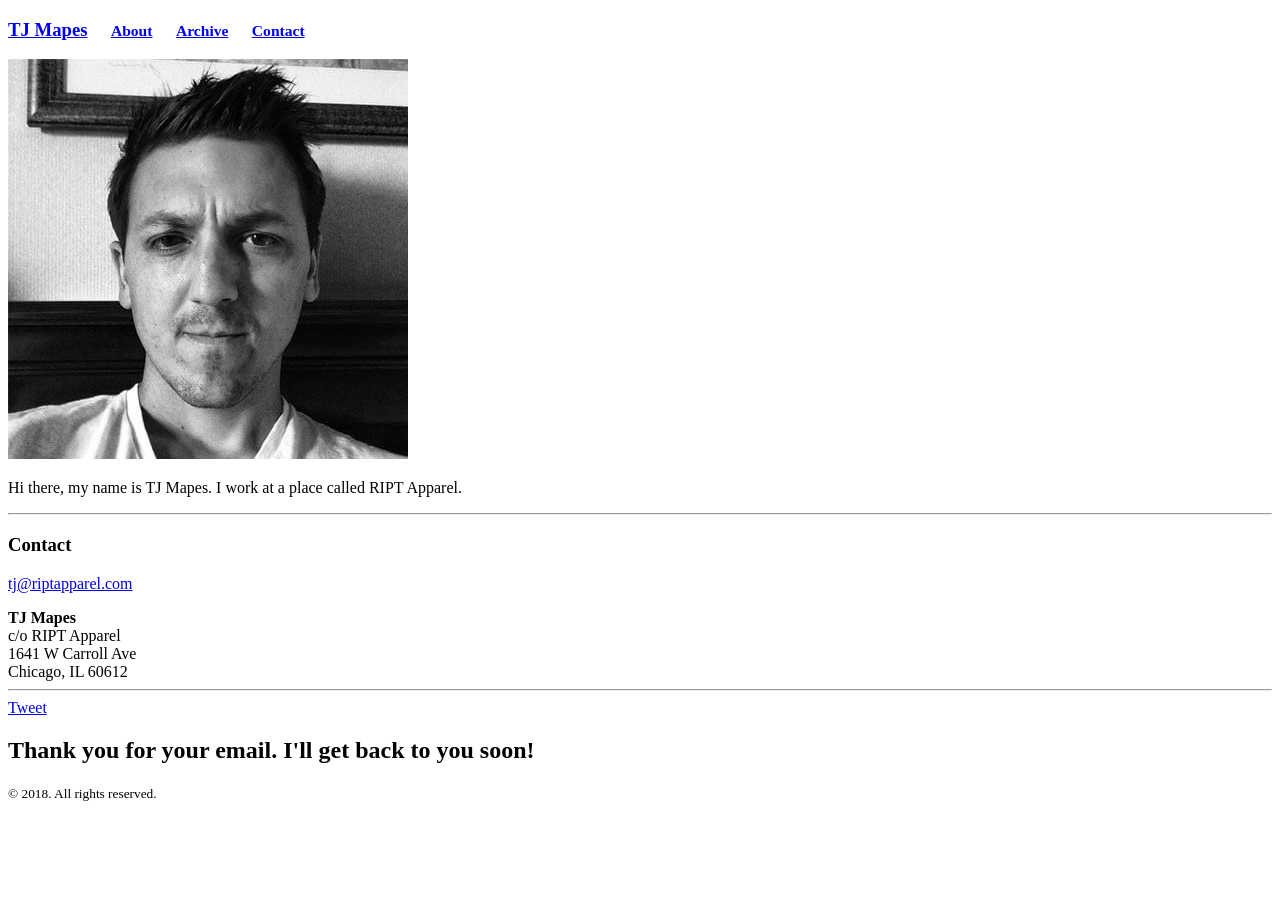
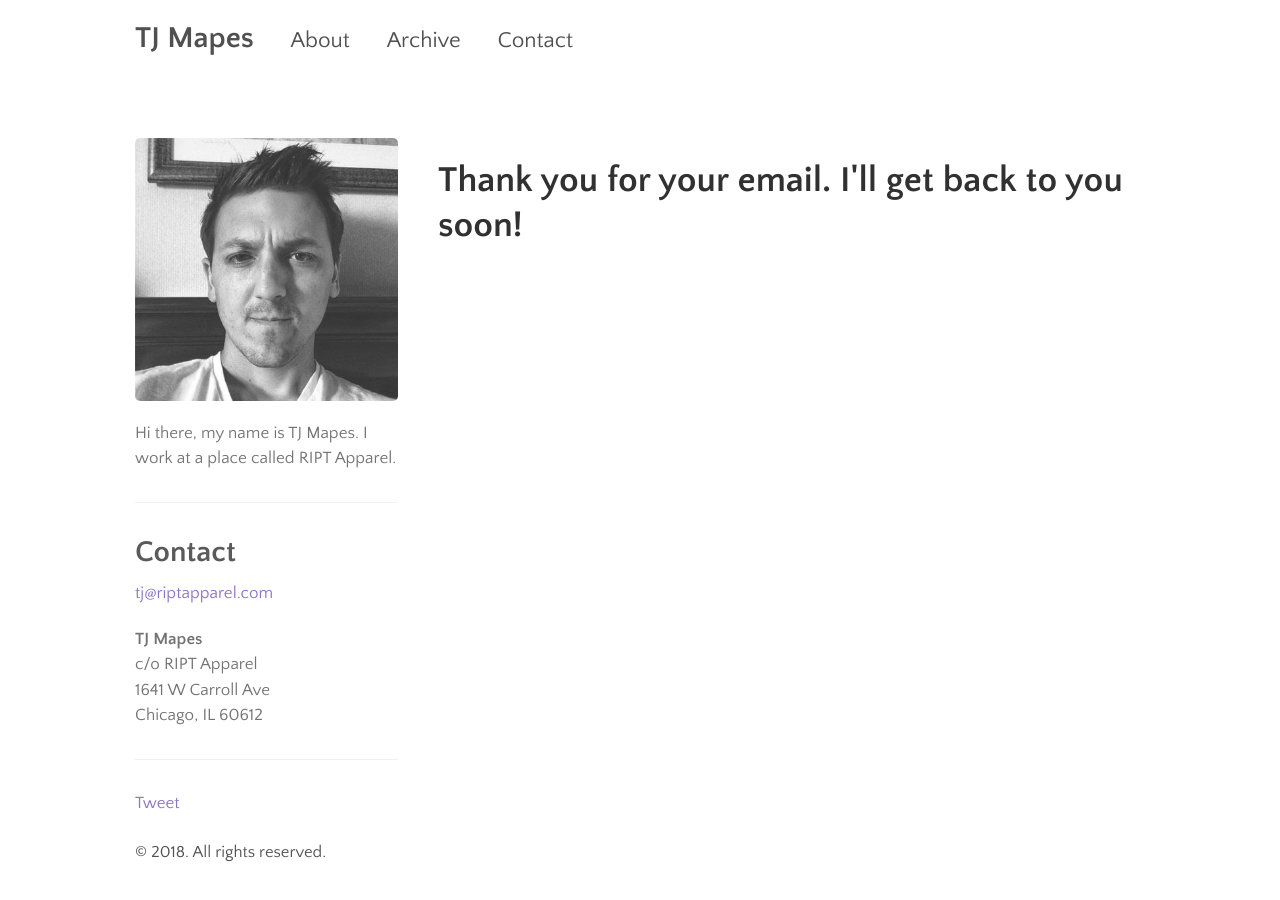
Before and after one commit to tjmapes/tjmapes.github.io, a Jekyll site: the page built from thankyou.html, in a window 1280 px wide. Built offline with Jekyll 4.4.1, drawn with Linux system fonts in a browser that asks for light colours; comment, search, counter and statistics services are not loaded.

Commit message:
trying to fix broken paths for styles

```diff
--- a/_includes/head.html
+++ b/_includes/head.html
@@ -20,15 +20,15 @@
   {% endif %}
 
   <!-- CSS -->
-  <link rel="stylesheet" href="{{ site.baseurl }}public/css/poole.css">
-  <link rel="stylesheet" href="{{ site.baseurl }}public/css/syntax.css">
+  <link rel="stylesheet" href="/public/css/poole.css">
+  <link rel="stylesheet" href="/public/css/syntax.css">
 
   <!-- Icons -->
-  <link rel="apple-touch-icon-precomposed" sizes="144x144" href="{{ site.baseurl }}public/apple-touch-icon-precomposed.png">
-  <link rel="shortcut icon" href="{{ site.baseurl }}public/favicon.ico">
+  <link rel="apple-touch-icon-precomposed" sizes="144x144" href="/public/apple-touch-icon-precomposed.png">
+  <link rel="shortcut icon" href="/public/favicon.ico">
 
   <!-- RSS -->
-  <link rel="alternate" type="application/atom+xml" title="{{ site.title }}" href="{{ site.baseurl }}atom.xml">
+  <link rel="alternate" type="application/atom+xml" title="{{ site.title }}" href="/atom.xml">
 
   <!-- Fonts -->
   <link href='http://fonts.googleapis.com/css?family=Quattrocento+Sans:400,700' rel='stylesheet' type='text/css'>
```
